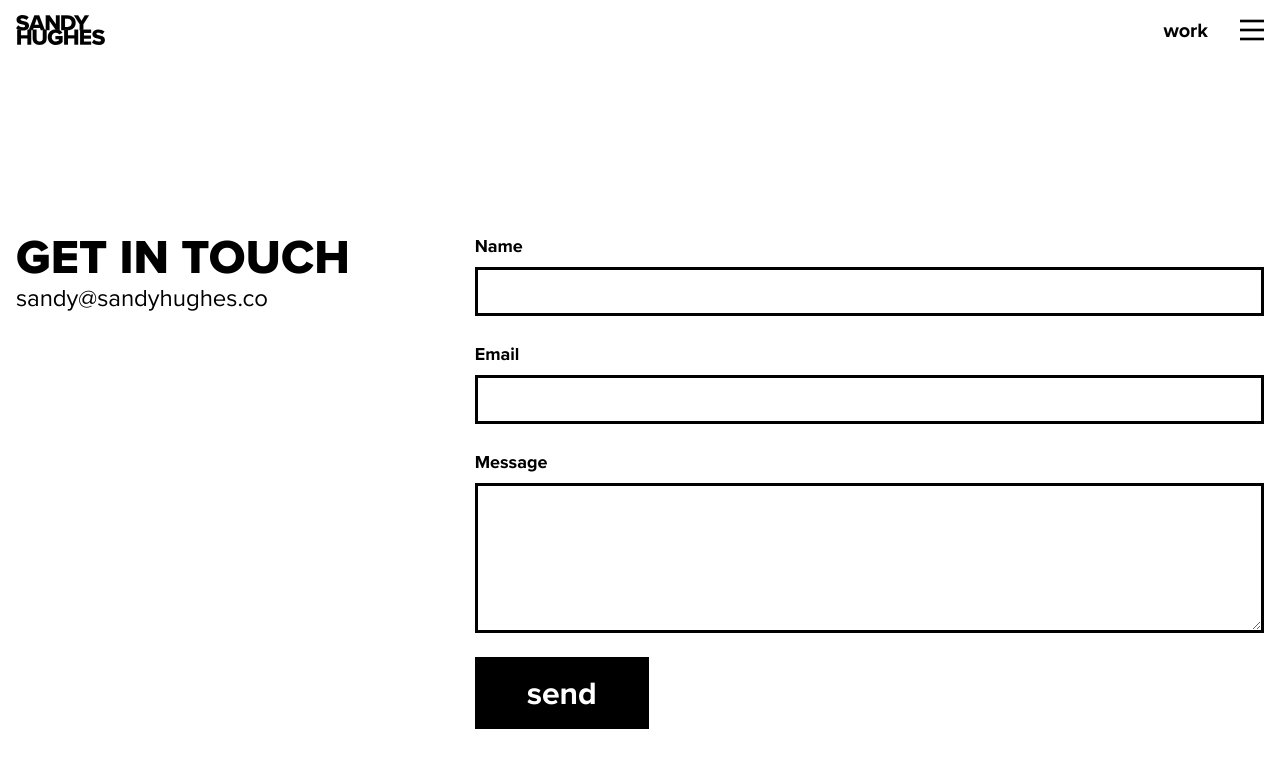
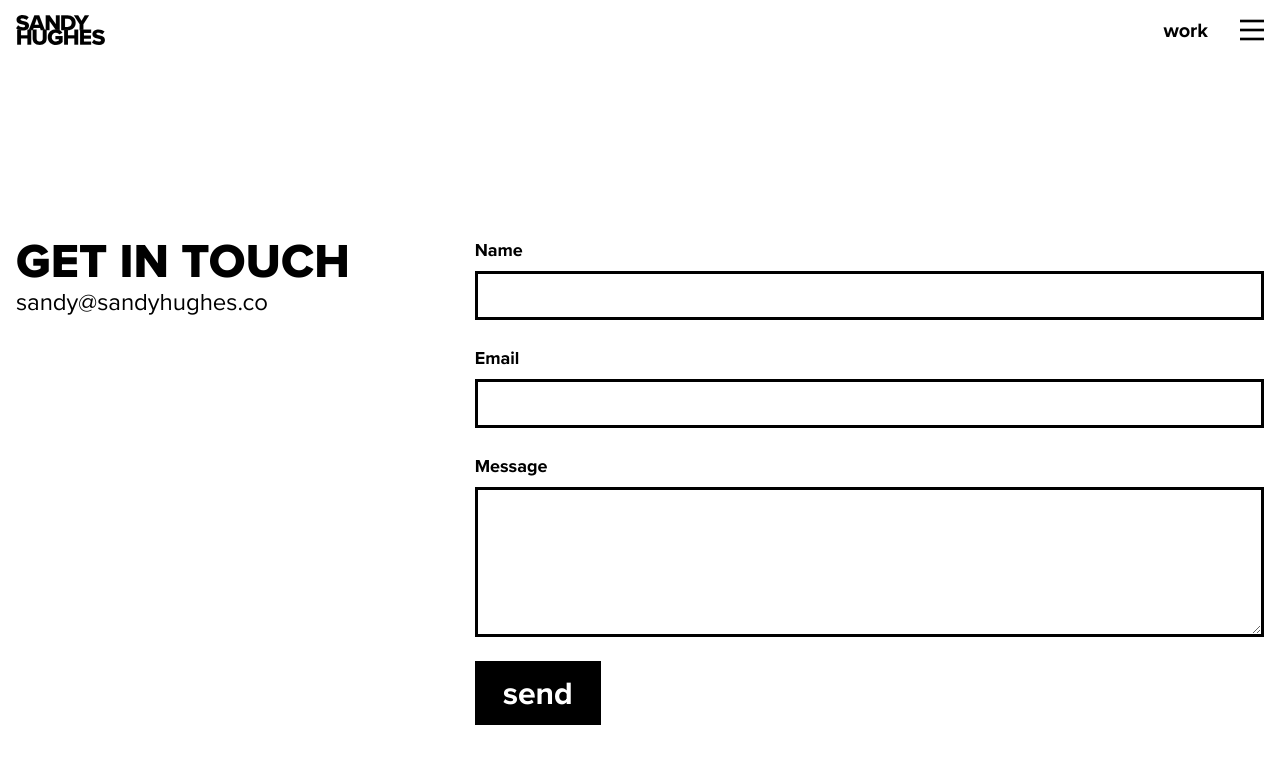
Before and after one commit to ntnz/sandy, a Jekyll site: the page built from contact/index.html, in a window 1280 px wide. Shown: the top 768 px of the page. Built offline with Jekyll 4.4.1, drawn with Linux system fonts in a browser that asks for light colours.

Commit message:
smaller send button

```diff
--- a/_sass/_main.scss
+++ b/_sass/_main.scss
@@ -606,7 +606,7 @@ a {
 
   button[type="submit"] {
     align-self: flex-start;
-    padding: var(--spacer-sm) var(--spacer-xl);
+    padding: var(--spacer-xs) var(--spacer-md);
     background-color: var(--color-black);
     color: var(--color-white);
     border: 4px solid var(--color-black);
```
